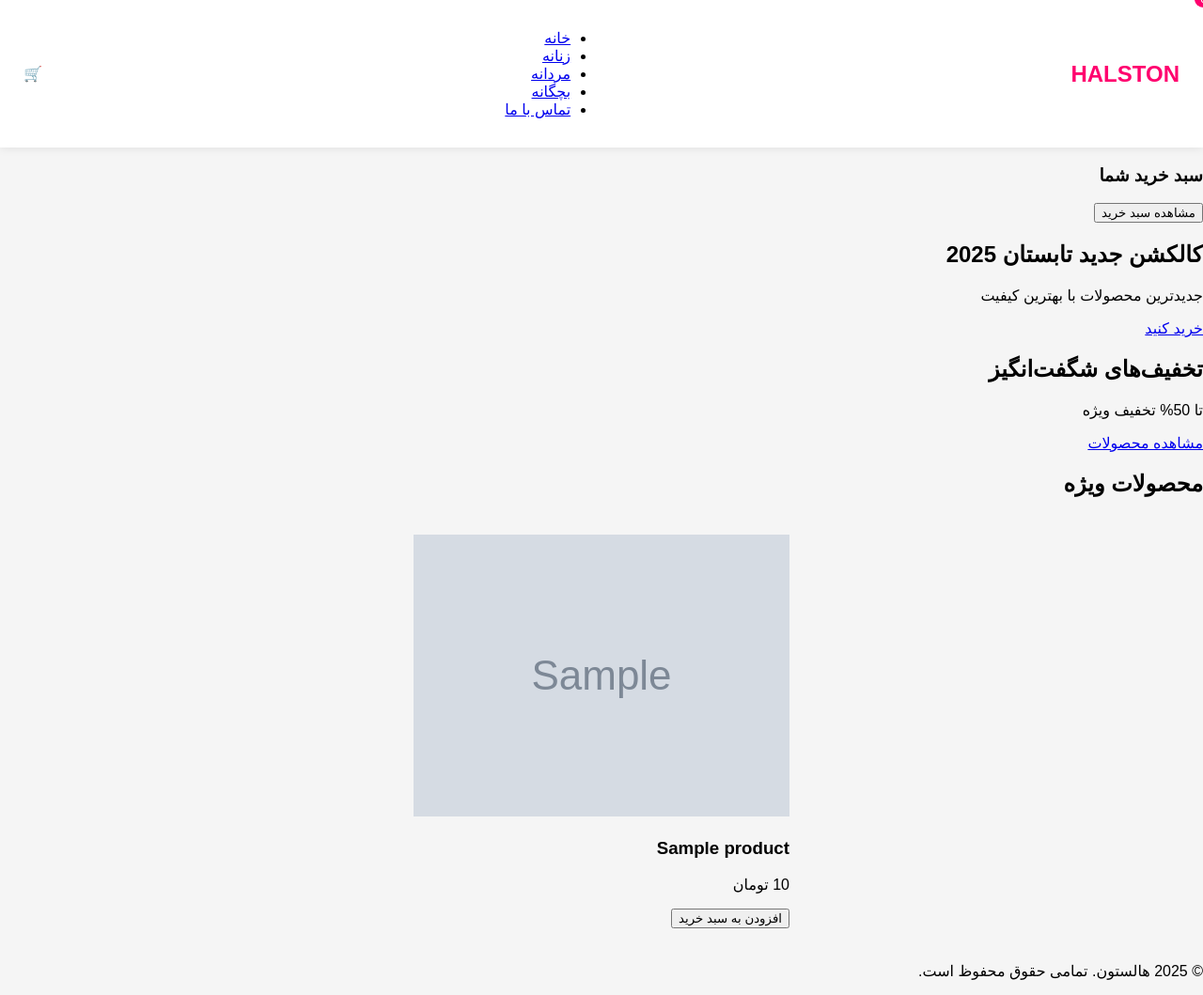
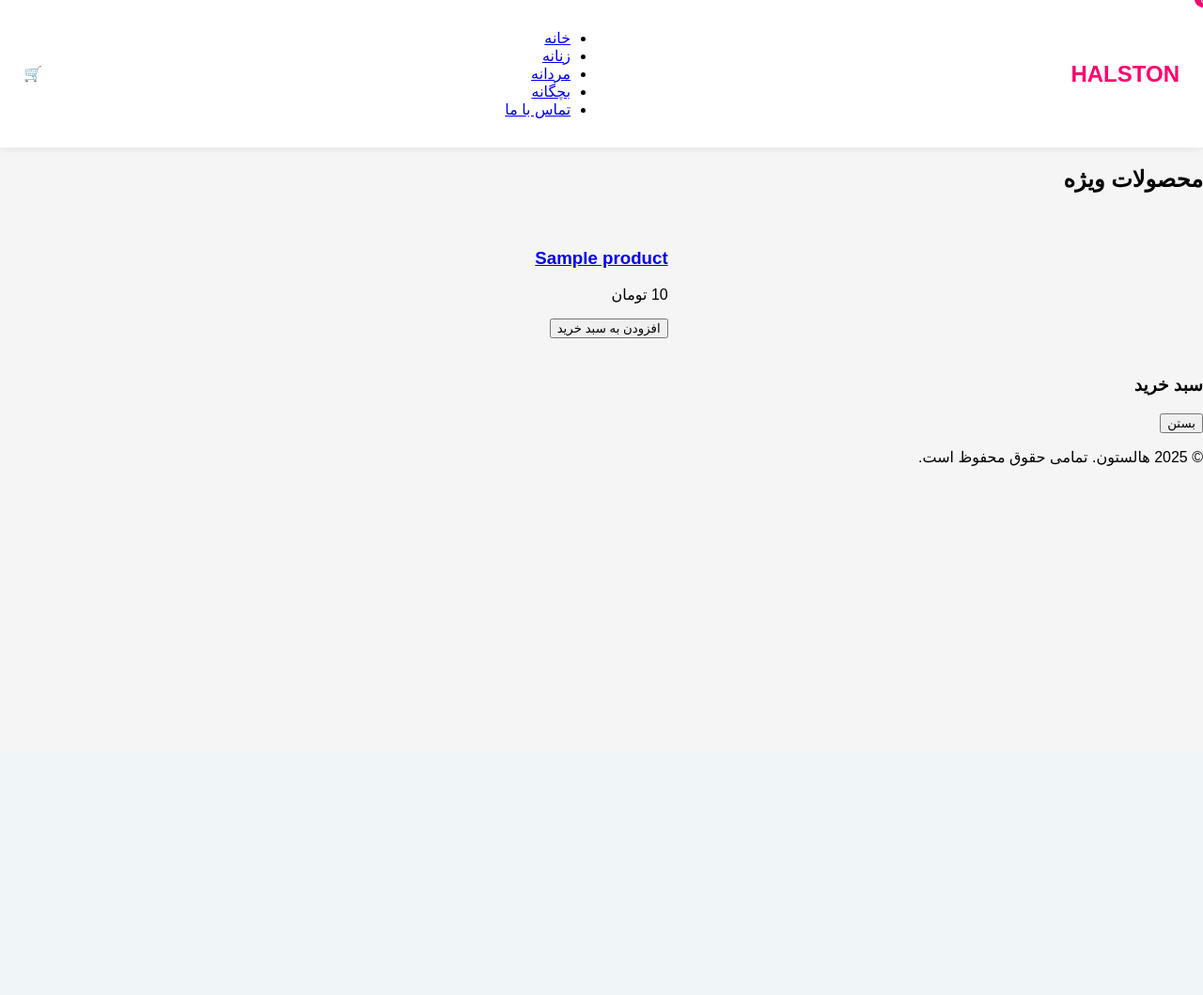
Before and after one commit to artintaleei90/Site, a Flask app: template templates/index.html in a window 1280 px wide. Shown: the whole page at 94% size. After the commit the page ends 496 px from the top, so only its background shows below. Run offline with Flask 3, Linux system fonts and the light colour scheme; the template is opened without the code that fills it: most values are stand-ins (such as "Sample title", 1, 10 or a date in 2020); grey boxes marked "Sample" are stand-in pictures.

Commit message:
Update index.html

```diff
--- a/templates/index.html
+++ b/templates/index.html
@@ -18,52 +18,30 @@
             <li><a href="/contact">تماس با ما</a></li>
         </ul>
     </nav>
-
-    <!-- سبد خرید بالا سمت چپ -->
-    <div class="cart-icon" onclick="toggleCart()">
+    <div class="cart" onclick="toggleCart()">
         🛒 <span id="cart-count">0</span>
     </div>
 </header>
-
-<!-- پاپ‌آپ سبد خرید -->
-<div id="cart-popup" class="cart-popup hidden">
-    <h3>سبد خرید شما</h3>
-    <div id="cart-items"></div>
-    <button onclick="goToCart()" class="btn-primary">مشاهده سبد خرید</button>
-</div>
-
-<section class="banner">
-    <div class="slide active">
-        <div class="caption">
-            <h1>کالکشن جدید تابستان 2025</h1>
-            <p>جدیدترین محصولات با بهترین کیفیت</p>
-            <a href="#" class="btn-primary">خرید کنید</a>
-        </div>
-    </div>
-    <div class="slide">
-        <div class="caption">
-            <h1>تخفیف‌های شگفت‌انگیز</h1>
-            <p>تا 50% تخفیف ویژه</p>
-            <a href="#" class="btn-primary">مشاهده محصولات</a>
-        </div>
-    </div>
-</section>
 
 <section class="products">
     <h2>محصولات ویژه</h2>
     <div class="product-list">
         {% for product in products %}
-        <div class="product-item" onclick="goToProduct('{{ product.id }}')">
-            <img src="{{ product.image }}" alt="{{ product.name }}">
-            <h3>{{ product.name }}</h3>
+        <div class="product-item">
+            <h3><a href="/product/{{ product.id }}">{{ product.name }}</a></h3>
             <p>{{ product.price }} تومان</p>
-            <button onclick="event.stopPropagation(); addToCart('{{ product.id }}', '{{ product.name }}', '{{ product.price }}', '{{ product.image }}')">
-                افزودن به سبد خرید
-            </button>
+            <button onclick="addToCart('{{ product.name }}', {{ product.price }})">افزودن به سبد خرید</button>
         </div>
         {% endfor %}
     </div>
 </section>
+
+<!-- مینی کارت -->
+<div id="cart-popup" class="cart-popup">
+    <h3>سبد خرید</h3>
+    <ul id="cart-items"></ul>
+    <button onclick="closeCart()">بستن</button>
+</div>
 
 <footer>
     <p>© 2025 هالستون. تمامی حقوق محفوظ است.</p>
```
